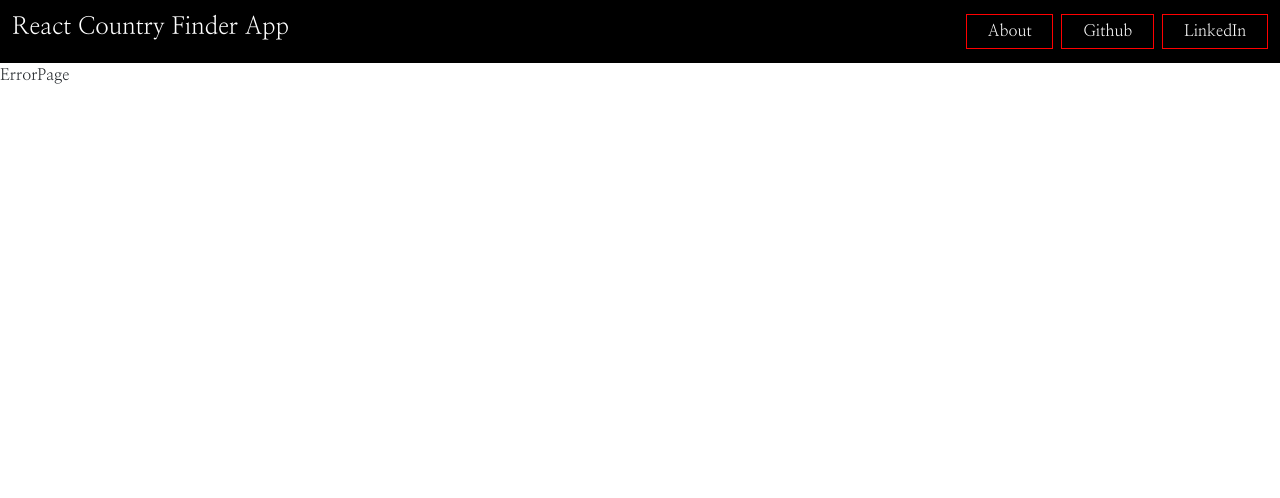
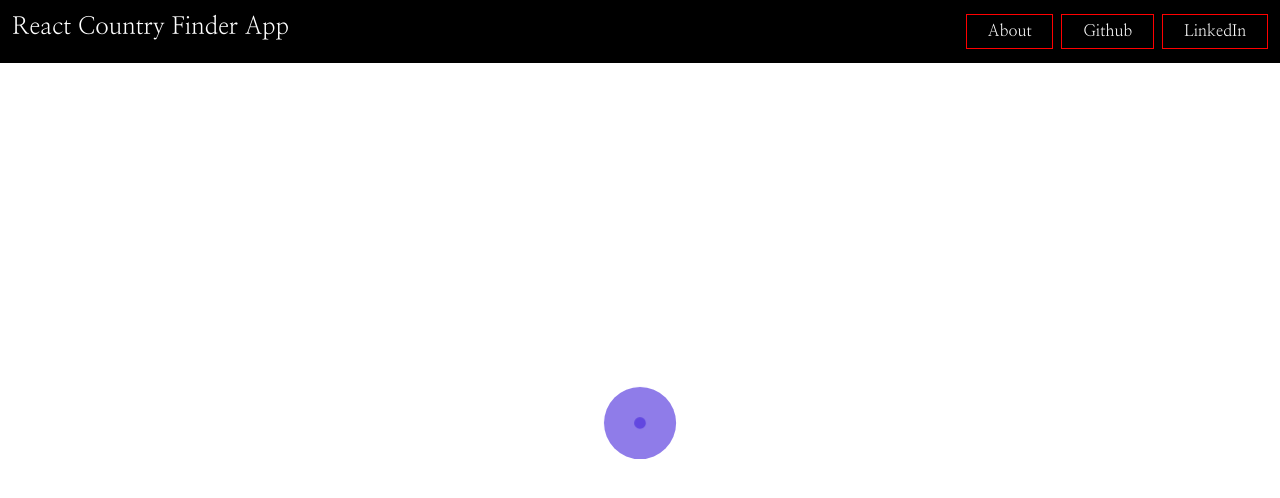
Before and after one commit to omer-yagci/countryRouterAppReact, a React (Create React App) app: page /1/1 in a window 1280 px wide. Shown: the top 498 px of the page. Built offline with nearby package versions, Linux system fonts and the light colour scheme; no server answers.

Commit message:
errorPages and  styles added

```diff
--- a/src/index.css
+++ b/src/index.css
@@ -114,3 +114,10 @@ button a:hover {
   max-width: 50%;
 }
 /* About Page End */
+
+.errorPage {
+  display: flex;
+  justify-content: center;
+  align-items: center;
+  min-height: 90vh;
+}
--- a/src/pages/ErrorPage.jsx
+++ b/src/pages/ErrorPage.jsx
@@ -1,7 +1,17 @@
 import React from "react";
-
+import { BounceLoader } from "react-spinners";
 const ErrorPage = () => {
-  return <div>ErrorPage</div>;
+  return (
+    <div className="errorPage">
+      <BounceLoader
+        color="#4525db"
+        cssOverride={{}}
+        loading
+        size={80}
+        speedMultiplier={1}
+      />
+    </div>
+  );
 };
 
 export default ErrorPage;
```
